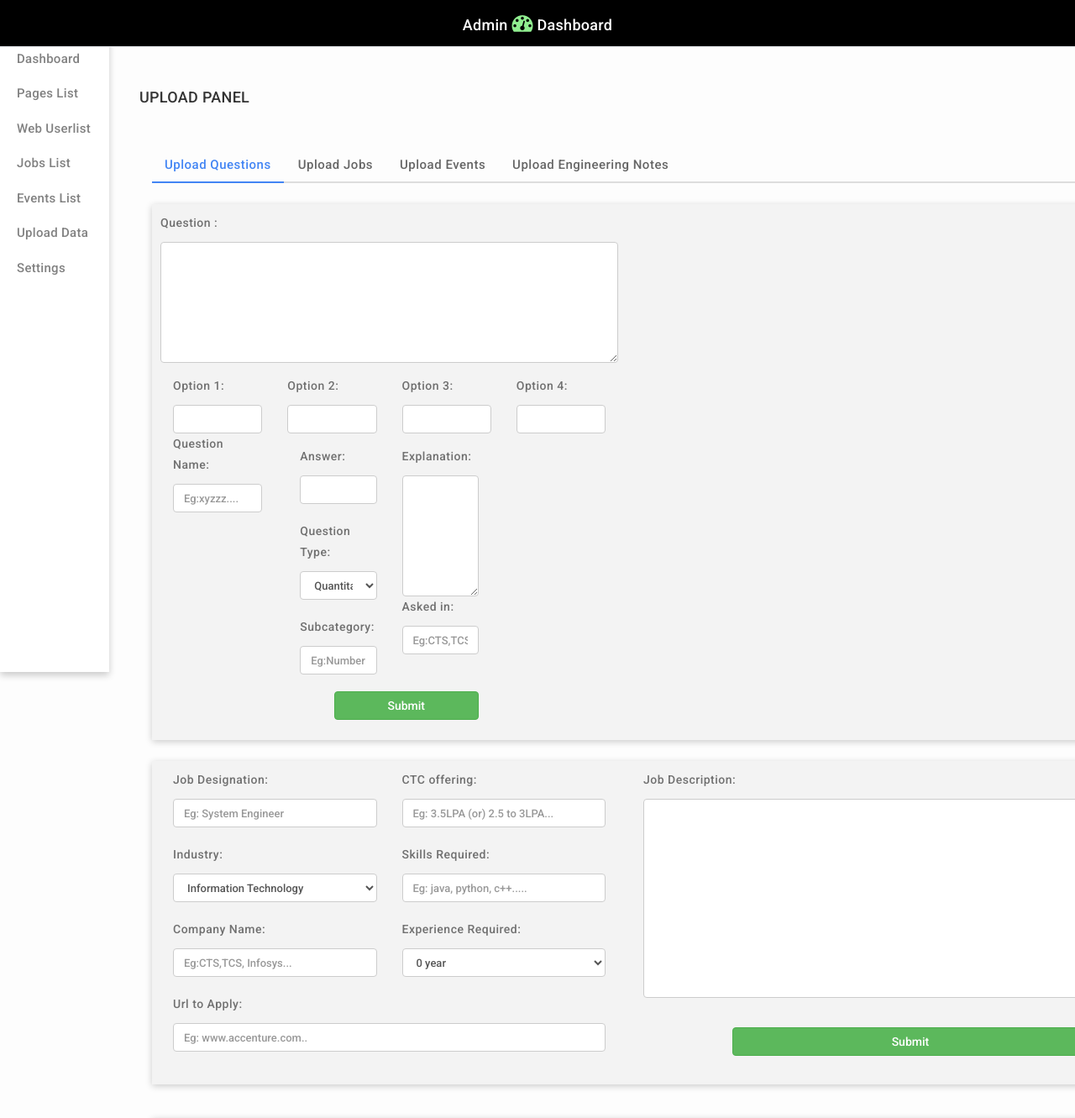
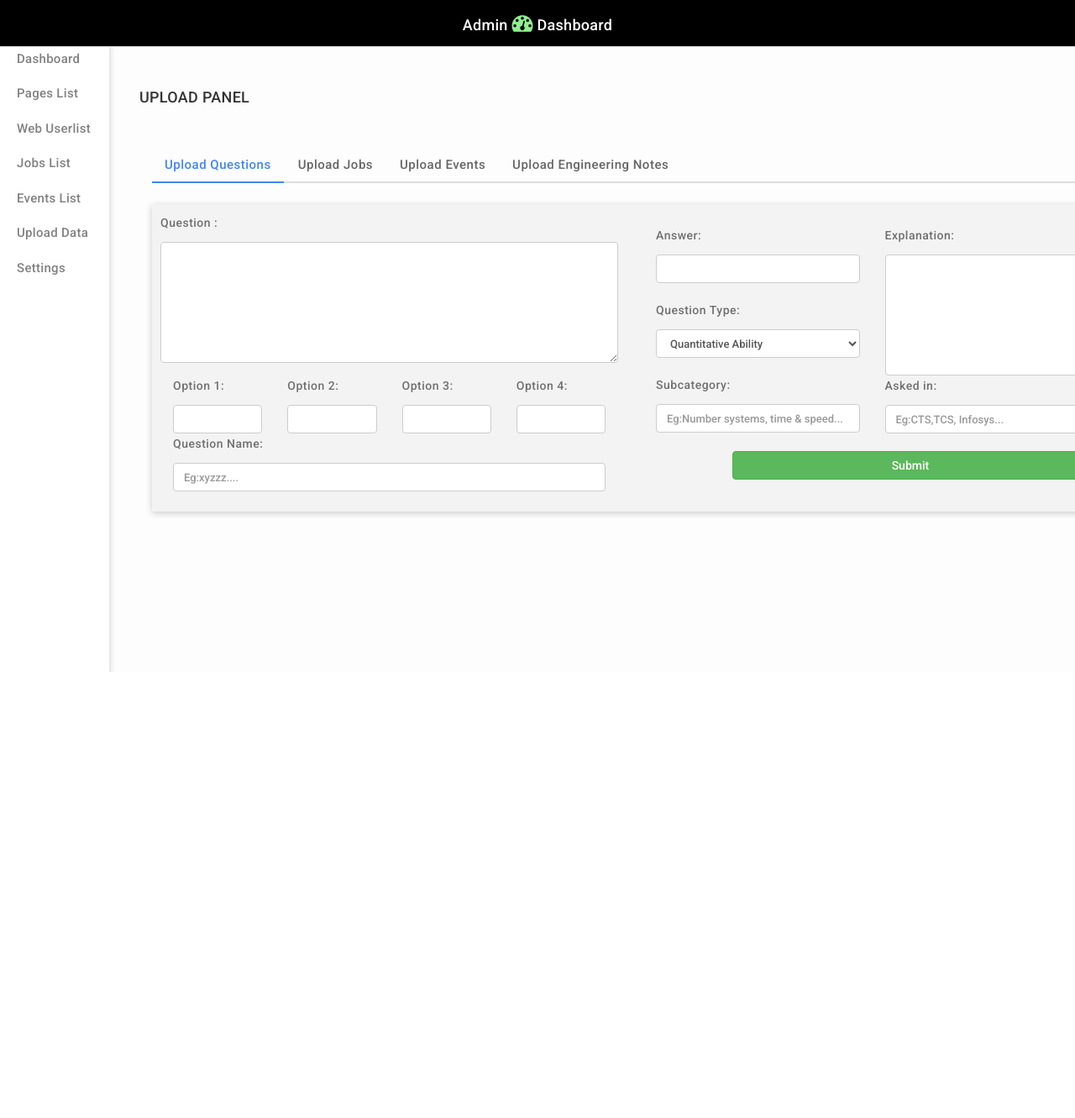
Before and after one commit to startersup/education, a PHP site: page /superadmin/load.php in a window 1280 px wide. Shown: the top 1331 px of the page at 84% size. After the commit the page ends 800 px from the top, so only its background shows below. Run offline with PHP 8.4, Linux system fonts and the light colour scheme.

Commit message:
Update load.php
error rectified

```diff
--- a/superadmin/load.php
+++ b/superadmin/load.php
@@ -101,12 +101,12 @@ if ($conn->query($sql) === TRUE) {
                                             <p>Option 4:</p>
                                             <input name="op4" type="text" class="form-control" placeholder="">
                                         </div>
-                                          <div class="col-md-3">
+                                          <div class="col-md-12">
                                <p>Question Name:</p>
                                      <input type="text" class="form-control" placeholder="Eg:xyzzz....">
                                     </div>
 
-                                </div>
+                                </div></div>
                                 <div class="col-md-6">
 
                                     <div class="form-group">
@@ -148,9 +148,8 @@ if ($conn->query($sql) === TRUE) {
                                         </div>
                                     </div>
                                 </div>
-                                </div></div>
-                        </form>
-                    </div>
+                                    </div></div>
+                        </form></div>
                 </div>
 
                 <div role="tabpanel" class="tab-pane" id="2">
@@ -342,7 +341,7 @@ if ($conn->query($sql) === TRUE) {
                             </div>
                         </form>
                     </div>
-                </div></div>
+                </div>
 
                 </div>
     </section>
```
